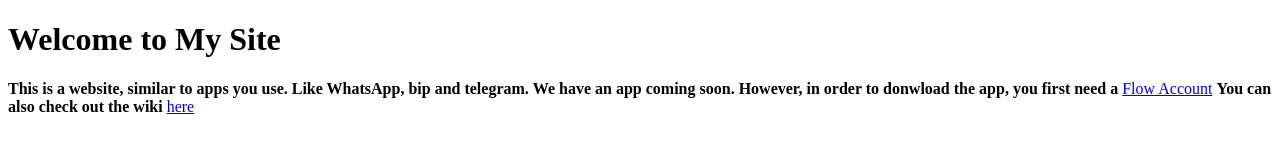
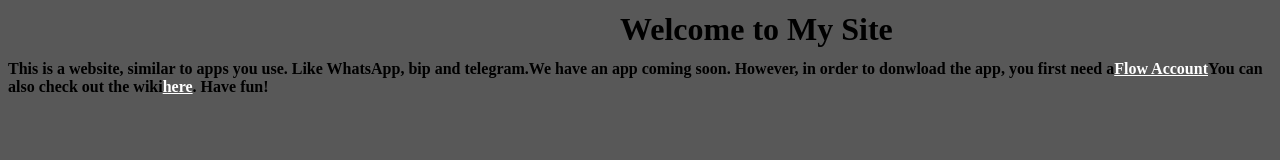
Before and after one commit to nonscriptedd/WebsiteTest, a plain HTML site: page code/index.html in a window 1280 px wide. Drawn offline with Linux system fonts and the light colour scheme; a script that the page names is missing.

Commit message:
LARGE-UPDATE

```diff
--- a/code/back.css
+++ b/code/back.css
@@ -1,10 +1,18 @@
 body {
-    background-color: #f0f0f0;
+    background-color: #585858;
 }
 
-.anchor1 {
-    color: rgb(0, 0, 185);
+a {
+    color: white;
+}
+
+.header1 {
     position: absolute;
-    left: 40px;
-    top: 10px;
+    left: 620px;
+    top: -10px;
 }
+
+.text1 {
+    position: absolute;
+    top: 60px;
+}
--- a/code/index.html
+++ b/code/index.html
@@ -5,17 +5,13 @@
     <meta name="viewport" content="width=device-width, initial-scale=1.0">
     <meta name="description" content="The website that cares">
     <title>Flow</title>
-    <link rel="stylesheet" href="style.css">
+    <link rel="stylesheet" href="back.css">
 </head>
 <body>
-    <header>
+    <header class="header1">
         <h1>Welcome to My Site</h1>
     </header>
-    <b class="desc">This is a website, similar to apps you use. Like WhatsApp, bip and telegram.</b>
-    <b>We have an app coming soon. However, in order to donwload the app, you first need a</b>
-    <a href="flow-accounts.html" class="anchor1">Flow Account</a>
-    <b>You can also check out the wiki</b>
-    <a href="wiki.html">here</a>
+    <b class="text1">This is a website, similar to apps you use. Like WhatsApp, bip and telegram.We have an app coming soon. However, in order to donwload the app, you first need a<a href="flow-accounts.html" class="anchor1">Flow Account</a>You can also check out the wiki<a href="wiki.html">here</a>. Have fun!</b>
     <script src="script.js"></script>
 </body>
 </html>
```
